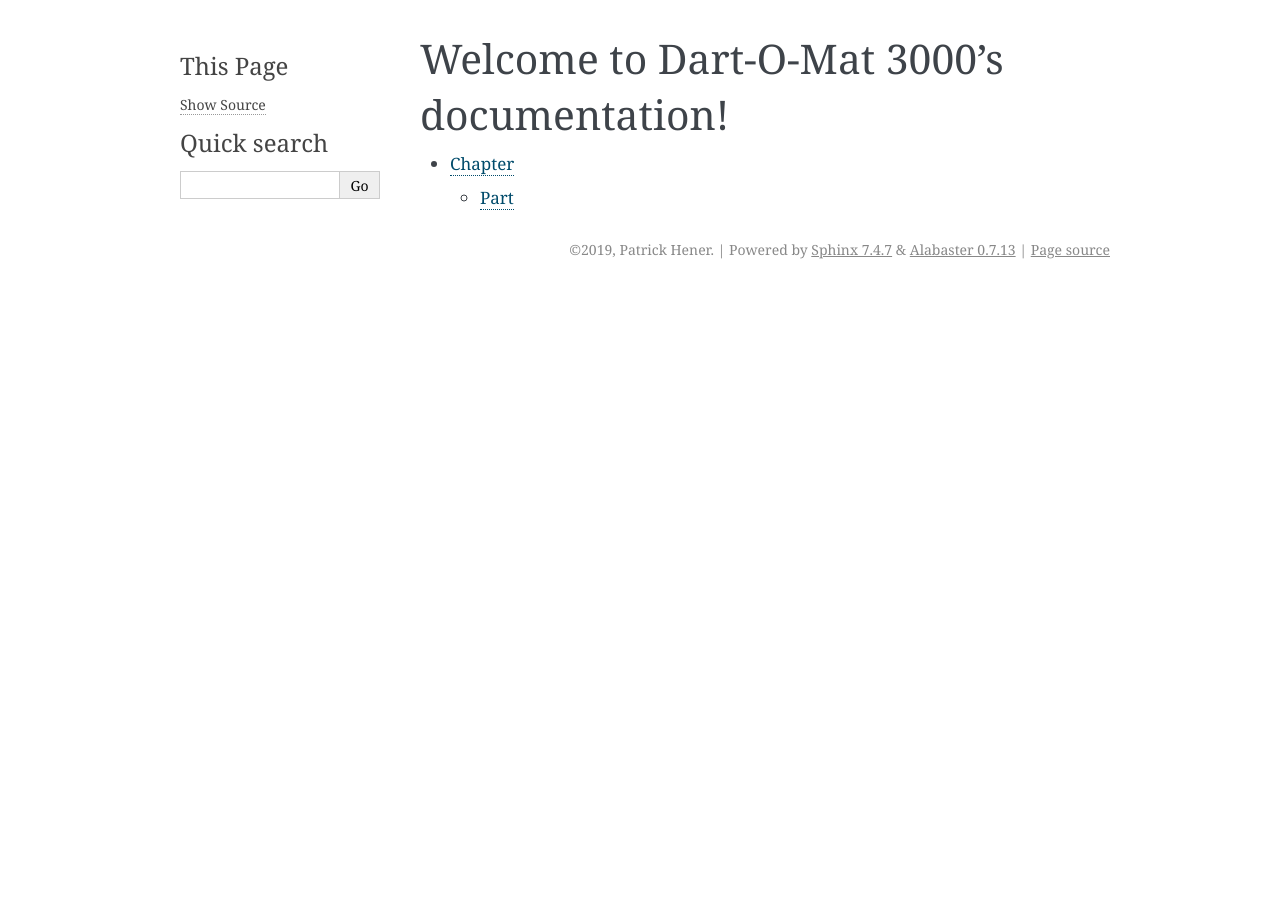
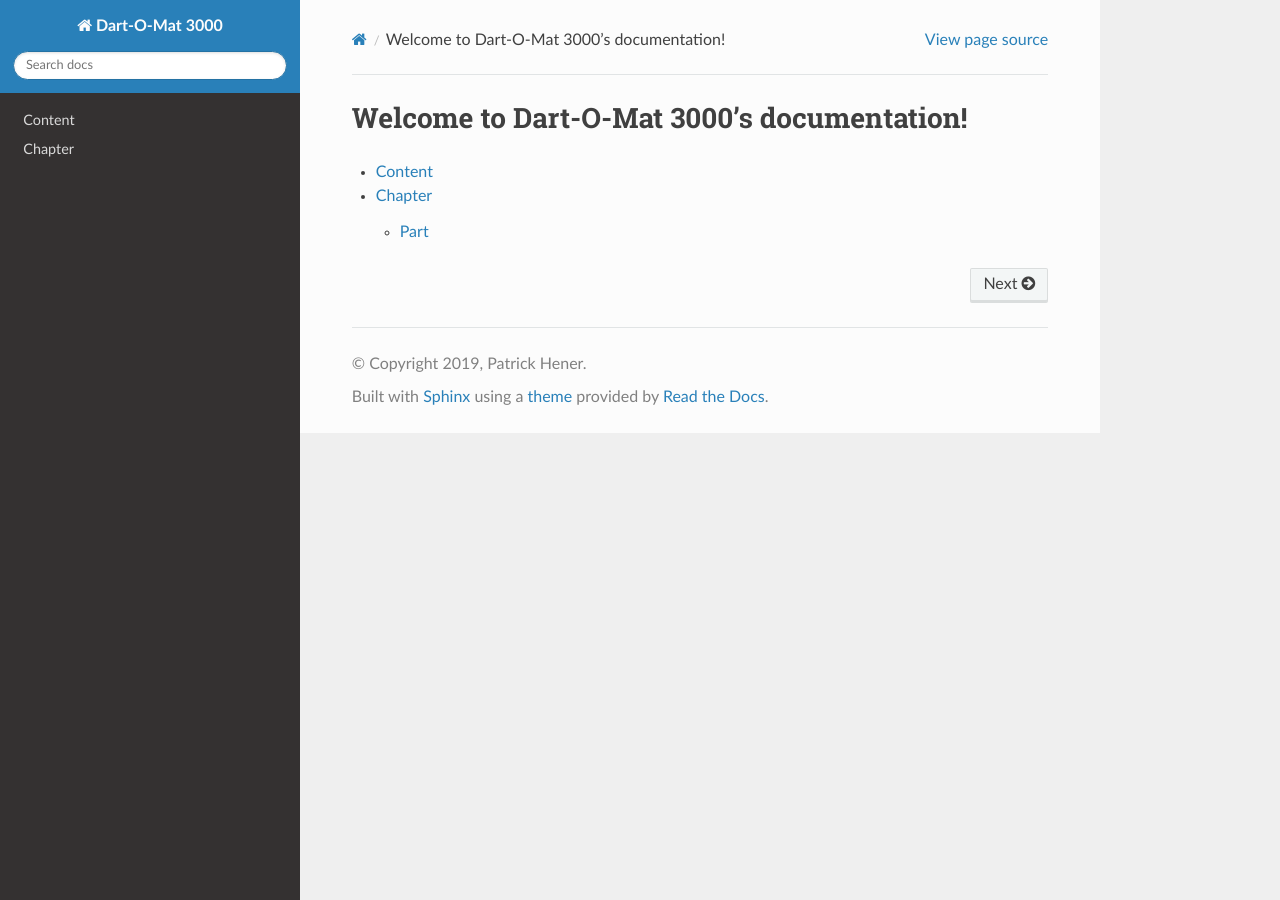
Before and after one commit to patrickhener/dart-o-mat-3000, a Sphinx documentation site: the page built from docs/index.rst, in a window 1280 px wide. Built offline with Sphinx 7.4.7 and the Read the Docs theme 2.0.0, drawn with Linux system fonts in a browser that asks for light colours.

Commit message:
Added rtd theme

```diff
--- a/docs/conf.py
+++ b/docs/conf.py
@@ -44,9 +44,9 @@ exclude_patterns = ['_build', 'Thumbs.db', '.DS_Store']
 # The theme to use for HTML and HTML Help pages.  See the documentation for
 # a list of builtin themes.
 #
-html_theme = 'alabaster'
+html_theme = 'sphinx_rtd_theme'
 
 # Add any paths that contain custom static files (such as style sheets) here,
 # relative to this directory. They are copied after the builtin static files,
 # so a file named "default.css" will overwrite the builtin "default.css".
-html_static_path = ['_static']
+html_static_path = ['_themes']
--- a/docs/index.rst
+++ b/docs/index.rst
@@ -9,4 +9,5 @@ Welcome to Dart-O-Mat 3000's documentation!
 .. toctree::
    :maxdepth: 2
 
+   contents
    about-the-project
```
Also changed, not shown: 1 other file.
